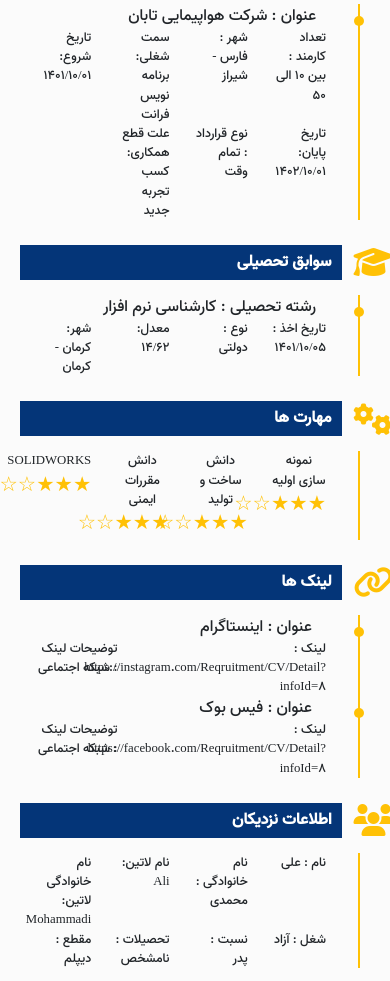
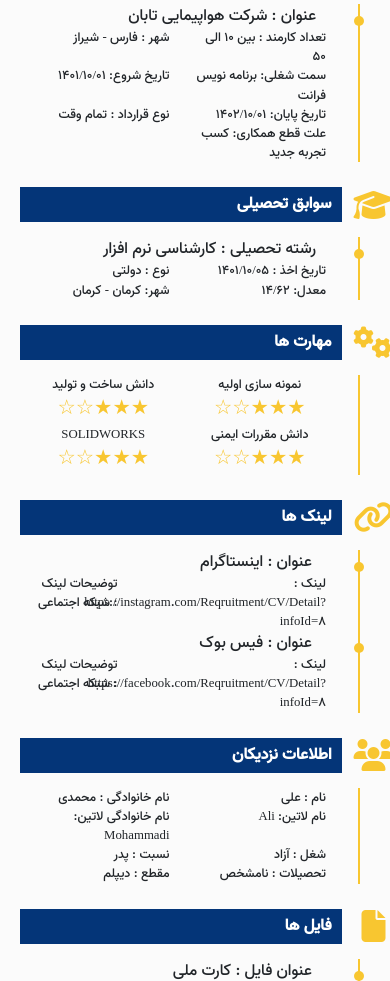
Before and after one commit to jamaljalali68/Resume, a website: page index.html in a window 390 px wide. Shown: the part 1019-2000 px from the top of the page. Drawn offline with nearby package versions, Linux system fonts and the light colour scheme.

Commit message:
first update

```diff
--- a/assets/css/main.css
+++ b/assets/css/main.css
@@ -13,7 +13,7 @@ body{
 }
 
 :root {
-    --aside-bg-color: hsl(45.12deg 100% 50.98%);
+    --aside-bg-color: hsl(45, 93%, 58%);
     --main-bg-color: #fbfbfb;
     --dark-bg:#043578;
     --dark-main-bg:#03132b;
--- a/index.html
+++ b/index.html
@@ -21,7 +21,7 @@
                     <div class="personal">
                         <div class="personal__name">یاسر ابراهیمی</div>
                         <div class="personal__name">Yaser Ebrahimi</div>
-                        <div class="personal__position">مهندس مکانیک</div>
+                        <div class="personal__position">مهندس نرم افزار</div>
                     </div>
                     <div class="personal__other">
                         <div class="personal__birth"><span>تاریخ تولد: 1368</span></div>
@@ -48,26 +48,26 @@
                             <li cid="194fa79c-7d94-d238-0be1-e04987bf0910" class="section__item ">
                                 <div class="section__item-language-title">انگلیسی</div>
                                 <div class="section__item-language-level">★★★☆☆</div>
-                                <div class="section__item-language-rate">60%</div>
-                                <div class="section__item-language-bar">
+                                <!-- <div class="section__item-language-rate">60%</div> -->
+                                <!-- <div class="section__item-language-bar">
                                     <div><span style="width:60%"></span></div>
-                                </div>
+                                </div> -->
                             </li>
                             <li cid="0e0dc715-a2f5-547e-f5b8-e797b41103ab" class="section__item ">
                                 <div class="section__item-language-title">آلمانی</div>
                                 <div class="section__item-language-level">★★☆☆☆</div>
-                                <div class="section__item-language-rate">60%</div>
+                                <!-- <div class="section__item-language-rate">60%</div>
                                 <div class="section__item-language-bar">
                                     <div><span style="width:60%"></span></div>
-                                </div>
+                                </div> -->
                             </li>
                             <li cid="d314f82d-5854-6f6d-3a7b-3372b5b35a11" class="section__item ">
                                 <div class="section__item-language-title">فرانسوی</div>
                                 <div class="section__item-language-level">★☆☆☆☆</div>
-                                <div class="section__item-language-rate">20%</div>
+                                <!-- <div class="section__item-language-rate">20%</div>
                                 <div class="section__item-language-bar">
                                     <div><span style="width:20%"></span></div>
-                                </div>
+                                </div> -->
                             </li>
                         </ul>
                     </div>
@@ -89,26 +89,26 @@
                         <div class="section__item-content section__list ">
                             <div class="section__item-title">عنوان : <span>شرکت هواپیمایی تابان</span></div>
                             <div class="row">
-                                <div class="col-3">
+                                <div class="col-6 col-md-3">
                                     <div class=" section__item-subtitle"> تعداد کارمند : <span>بین 10 الی 50</span>
                                     </div>
                                 </div>
-                                <div class="col-3">
+                                <div class="col-6 col-md-3">
                                     <div class=" section__item-subtitle">شهر :<span> فارس - شیراز</span></div>
                                 </div>
-                                <div class="col-3">
+                                <div class="col-6 col-md-3">
                                     <div class=" section__item-subtitle"> سمت شغلی: <span>برنامه نویس فرانت</span></div>
                                 </div>
-                                <div class="col-3">
+                                <div class="col-6 col-md-3">
                                     <div class=" section__item-subtitle"> تاریخ شروع: <span>1401/10/01</span> </div>
                                 </div>
-                                <div class="col-3">
+                                <div class="col-6 col-md-3">
                                     <div class=" section__item-subtitle"> تاریخ پایان: <span>1402/10/01</span> </div>
                                 </div>
-                                <div class="col-3">
+                                <div class="col-6 col-md-3">
                                     <div class=" section__item-subtitle">نوع قرارداد : <span>تمام وقت</span></div>
                                 </div>
-                                <div class="col-3">
+                                <div class="col-6 col-md-3">
                                     <div class=" section__item-subtitle"> علت قطع همکاری: <span>کسب تجربه جدید</span>
                                     </div>
                                 </div>
@@ -123,16 +123,16 @@
                         <div class="section__item-content section__list">
                             <div class="section__item-title">رشته تحصیلی : <span> کارشناسی نرم افزار</span></div>
                             <div class="row">
-                                <div class="col-3">
+                                <div class="col-6 col-md-3">
                                     <div class=" section__item-subtitle"> تاریخ اخذ : <span>1401/10/05</span> </div>
                                 </div>
-                                <div class="col-3">
+                                <div class="col-6 col-md-3">
                                     <div class=" section__item-subtitle">نوع :<span> دولتی</span></div>
                                 </div>
-                                <div class="col-3">
+                                <div class="col-6 col-md-3">
                                     <div class=" section__item-subtitle">معدل: <span>14/62</span></div>
                                 </div>
-                                <div class="col-3">
+                                <div class="col-6 col-md-3">
                                     <div class=" section__item-subtitle"> شهر: <span>کرمان - کرمان</span> </div>
                                 </div>
                             </div>
@@ -145,22 +145,22 @@
                     <div class="section__body">
                         <div class="section__item-content section__list">
                             <div class="row">
-                                <div class="col-3">
+                                <div class="col-6 col-md-3">
                                     <div class=" section__item-subtitle d-flex flex-column "><span
                                             class="text-center">نمونه سازی اولیه </span> <span
                                             class="text-center star">★★★☆☆</span> </div>
                                 </div>
-                                <div class="col-3">
+                                <div class="col-6 col-md-3">
                                     <div class=" section__item-subtitle d-flex flex-column "><span
                                             class="text-center">دانش ساخت و تولید</span> <span
                                             class="text-center star">★★★☆☆</span> </div>
                                 </div>
-                                <div class="col-3">
+                                <div class="col-6 col-md-3">
                                     <div class=" section__item-subtitle d-flex flex-column "><span
                                             class="text-center">دانش مقررات ایمنی</span> <span
                                             class="text-center star">★★★☆☆</span> </div>
                                 </div>
-                                <div class="col-3">
+                                <div class="col-6 col-md-3">
                                     <div class=" section__item-subtitle d-flex flex-column "><span
                                             class="text-center">SOLIDWORKS</span> <span
                                             class="text-center star">★★★☆☆</span> </div>
@@ -212,29 +212,29 @@
                     <div class="section__body">
                         <div class="section__item-content section__list">
                             <div class="row">
-                                <div class="col-3">
+                                <div class="col-6 col-md-3">
                                     <div class=" section__item-subtitle">نام : <span>علی </span> </div>
                                 </div>
-                                <div class="col-3">
+                                <div class="col-6 col-md-3">
                                     <div class=" section__item-subtitle">نام خانوادگی :<span> محمدی</span></div>
                                 </div>
-                                <div class="col-3">
+                                <div class="col-6 col-md-3">
                                     <div class=" section__item-subtitle">نام لاتین: <span>Ali</span></div>
                                 </div>
-                                <div class="col-3">
+                                <div class="col-6 col-md-3">
                                     <div class=" section__item-subtitle"> نام خانوادگی لاتین: <span> Mohammadi</span>
                                     </div>
                                 </div>
-                                <div class="col-3">
+                                <div class="col-6 col-md-3">
                                     <div class=" section__item-subtitle">شغل : <span>آزاد</span></div>
                                 </div>
-                                <div class="col-3">
+                                <div class="col-6 col-md-3">
                                     <div class=" section__item-subtitle">نسبت : <span>پدر</span></div>
                                 </div>
-                                <div class="col-3">
+                                <div class="col-6 col-md-3">
                                     <div class=" section__item-subtitle">تحصیلات : <span>نامشخص</span></div>
                                 </div>
-                                <div class="col-3">
+                                <div class="col-6 col-md-3">
                                     <div class=" section__item-subtitle">مقطع : <span>دیپلم</span></div>
                                 </div>
                             </div>
```
